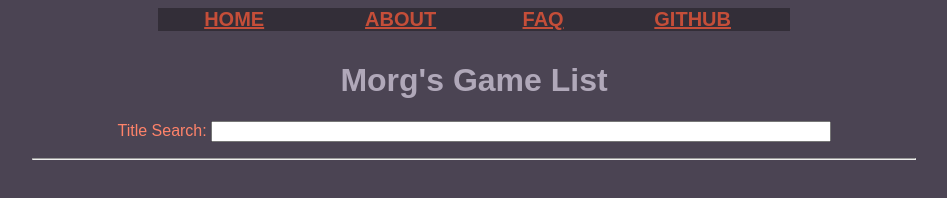
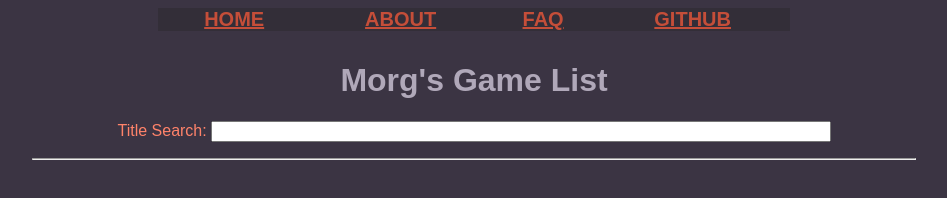
Before and after one commit to Morgawr/jpgamedb, a plain HTML site: page index.html in a window 1280 px wide. Shown: the whole page, without its empty margins (166-1113 px from the left). Drawn offline with nearby package versions, Linux system fonts and the light colour scheme.

Commit message:
made bg color darker and more pleasant

```diff
--- a/style/base.css
+++ b/style/base.css
@@ -1,5 +1,5 @@
 body {
-  background: #4B4453;
+  background: #3B3443;
   color: #FF836A;
   font-family: 'Noto Sans JP', sans-serif;
 }
```
